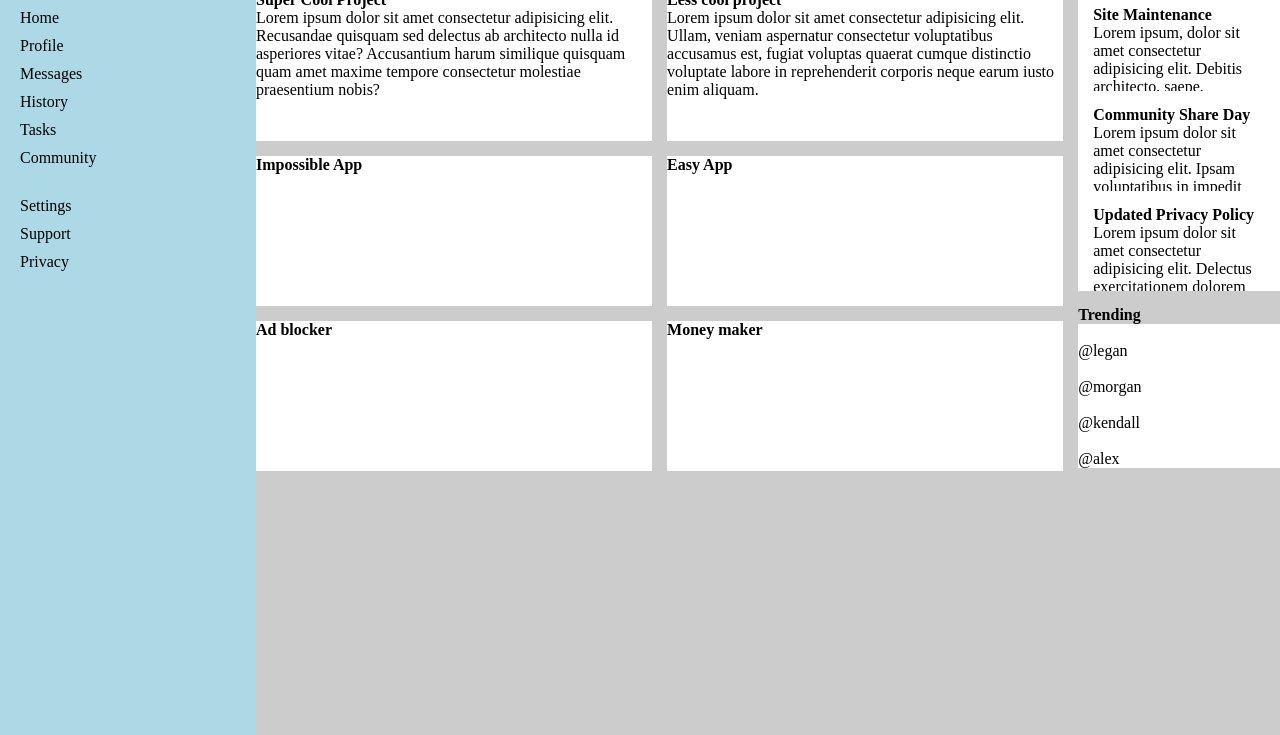
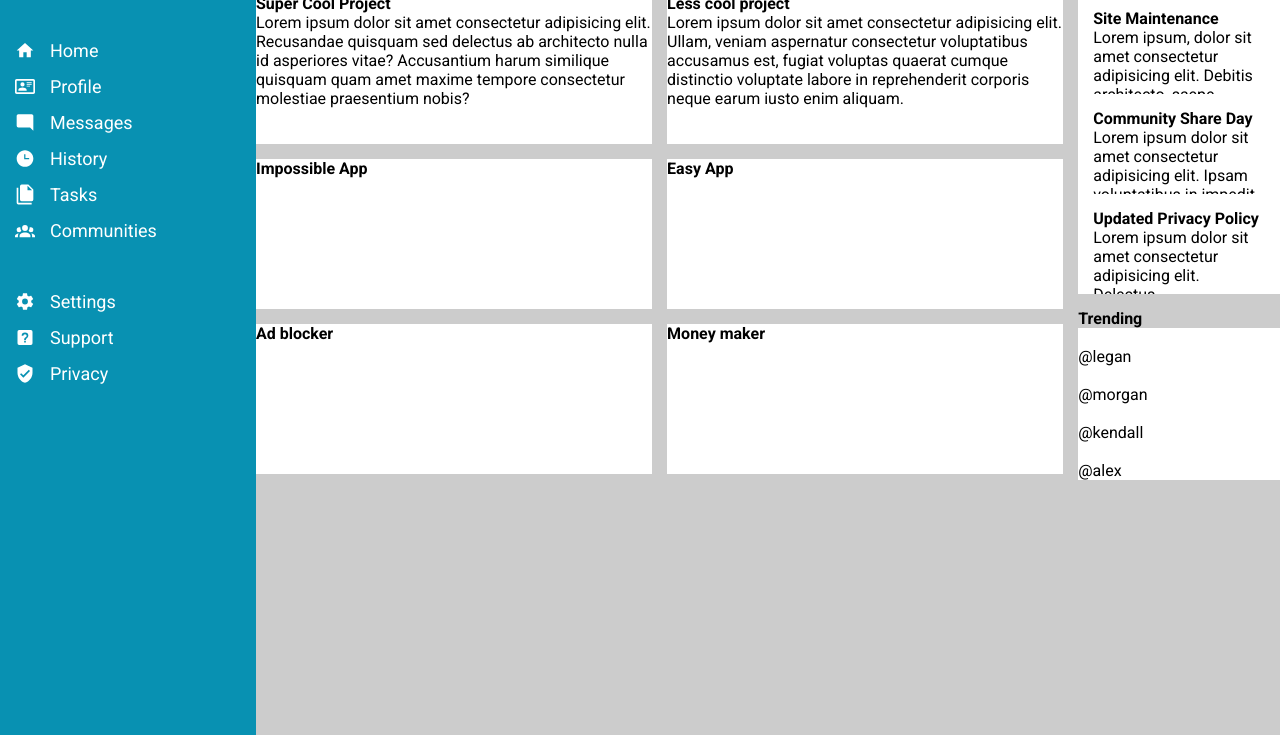
Before and after one commit to AthTop/dashboard, a plain HTML site: page index.html in a window 1280 px wide. Shown: the part 65-800 px from the top of the page. Drawn offline with Linux system fonts and the light colour scheme.

Commit message:
Finish sidebar

```diff
--- a/index.html
+++ b/index.html
@@ -4,31 +4,38 @@
     <meta charset="UTF-8">
     <meta name="viewport" content="width=device-width, initial-scale=1.0">
     <link rel="stylesheet" href="styles.css">
+    <link rel="preconnect" href="https://fonts.googleapis.com">
+<link rel="preconnect" href="https://fonts.gstatic.com" crossorigin>
+<link href="https://fonts.googleapis.com/css2?family=Roboto:wght@300;400;500;700&display=swap" rel="stylesheet">
     <title>Dashboard</title>
 </head>
 <body>
     <div class="grid-wrapper">
         <div class="sidebar">
             <div class="logo">
-                <img src="" alt="logo">
+                <img src="icons/view-dashboard.svg" alt="dash">
                 <p>Dashboard</p>
             </div>
+            <div class="nav">
                 <div class="nav-items">
                     <ul>
-                    <li>Home</li>
-                    <li>Profile</li>
-                    <li>Messages</li>
-                    <li>History</li>
-                    <li>Tasks</li>
-                    <li>Community</li>
+                        <li><img src="icons/home.svg" alt="home">Home</li>
+                        <li><img src="icons/card-account-details-outline.svg" alt="profile">Profile</li>
+                        <li><img src="icons/message-reply.svg" alt="message">Messages</li>
+                        <li><img src="icons/clock-time-three.svg" alt="history">History</li>
+                        <li><img src="icons/file-multiple.svg" alt="tasks">Tasks</li>
+                        <li><img src="icons/account-group.svg" alt="group">Communities</li>
                     </ul>
                 </div>
+            </div>
+            <div class="nav-support">
                 <div class="nav-support-items">
                     <ul>
-                    <li>Settings</li>
-                    <li>Support</li>
-                    <li>Privacy</li>
+                        <li><img src="icons/cog.svg" alt="cog">Settings</li>
+                        <li><img src="icons/help-box.svg" alt="help">Support</li>
+                        <li><img src="icons/shield-check.svg" alt="privacy">Privacy</li>
                     </ul>
+                </div>
             </div>
         </div>
         <div class="header">
--- a/styles.css
+++ b/styles.css
@@ -3,6 +3,11 @@
     margin: 0;
     padding: 0;
 }
+
+body {
+    font-family: 'Roboto', sans-serif;
+}
+
 
 .grid-wrapper {
     height: 100vh;
@@ -15,9 +20,31 @@
     grid-row: 1 / -1;
     display: grid;
     grid-template-rows: auto auto 1fr;
-    gap: 20px;
-    background-color: lightblue;
+    gap: 50px;
+    background-color: #0891b2;
     padding: 15px;
+    color: #ffffff;
+    font-size: 18px;
+}
+
+.sidebar img {
+    filter: invert(1);
+    width: 20px;
+}
+
+.nav-items ul,
+.nav-support ul {
+    display: grid;
+    gap: 15px;
+}
+
+.sidebar li {
+    display: flex;
+    gap: 15px;
+}
+
+.logo > img {
+    width: 40px;
 }
 
 .logo {
@@ -31,7 +58,7 @@
 li {
     list-style: none;
     margin: 0;
-    padding: 5px;
+    padding: 0;
 }
 
 .header {
```
Also changed, not shown: icons/account-group.svg (added), icons/card-account-details-outline.svg (added), icons/clock-time-three.svg (added), icons/cog.svg (added), icons/file-multiple.svg (added), icons/help-box.svg (added), icons/home.svg (added), icons/message-reply.svg (added), icons/shield-check.svg (added), icons/view-dashboard.svg (added). Lines whose indentation alone changed are shown as unchanged.
